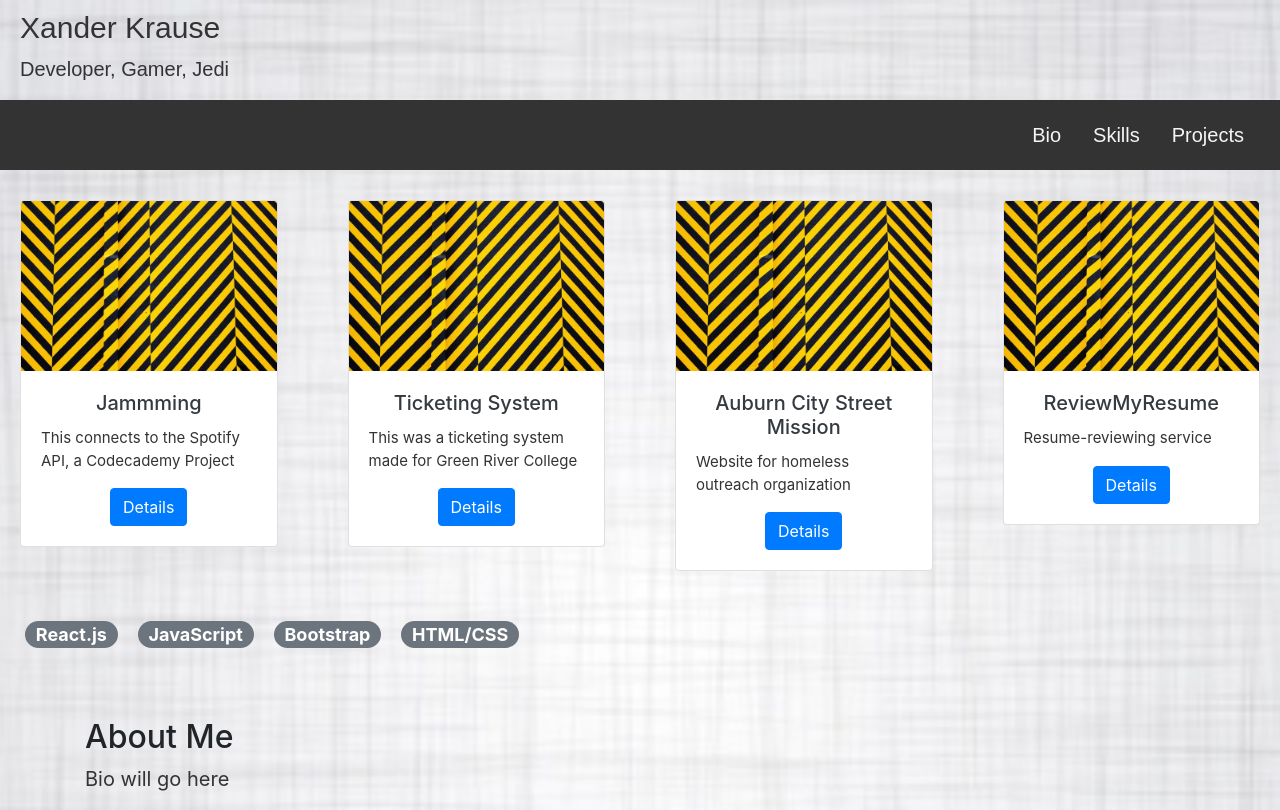
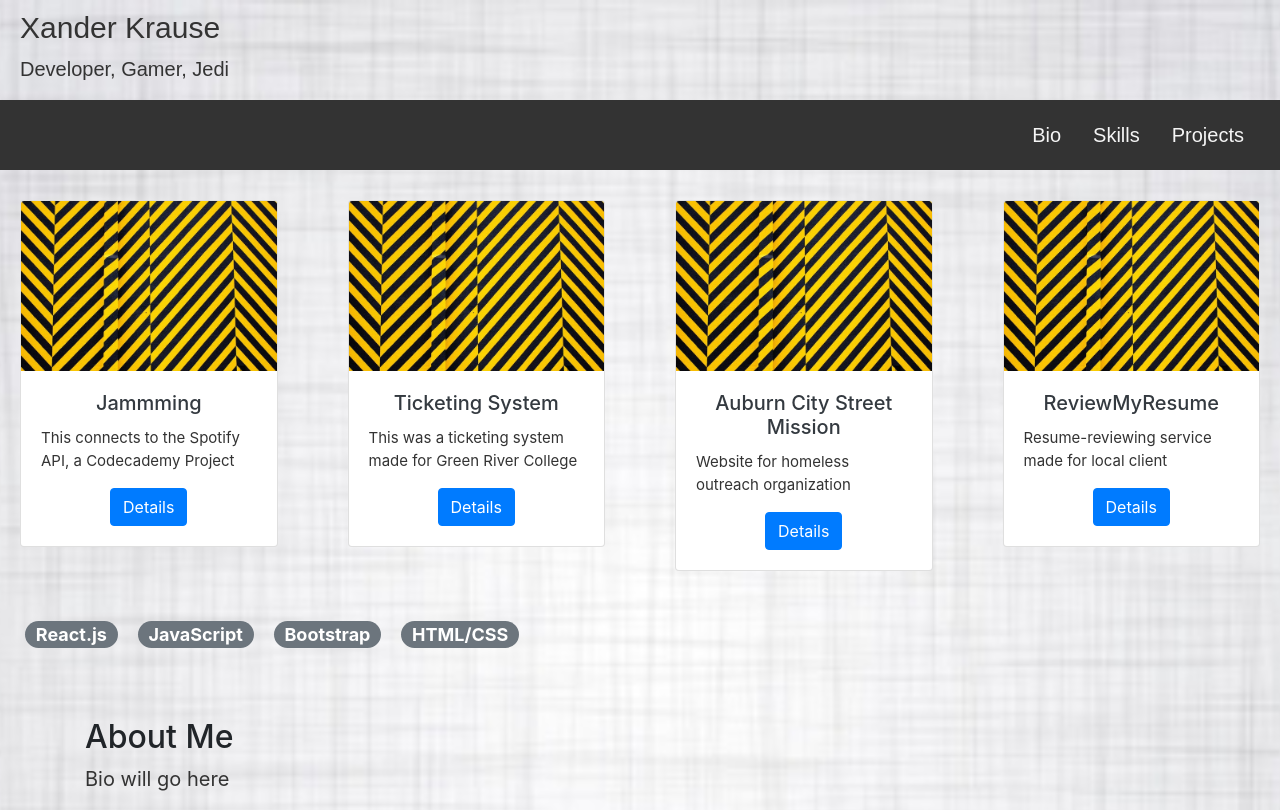
Before and after one commit to xkrause/portfolio, a React (Create React App) app: page / in a window 1280 px wide. Built offline with nearby package versions, Linux system fonts and the light colour scheme.

Commit message:
Minor description changes

```diff
--- a/src/components/Projects/Projects.js
+++ b/src/components/Projects/Projects.js
@@ -63,7 +63,7 @@
                 project4: {
                     title: "ReviewMyResume",
                     image: Pic,
-                    text: "Resume-reviewing service",
+                    text: "Resume-reviewing service made for local client",
                     modalHeader: "ReviewMyResume",
                     modalText: "This was a school project where my team built a website for a local resume-reviewing company. Users can choose a purchase plan and upload their resume to be reviewed."
                 }
```
